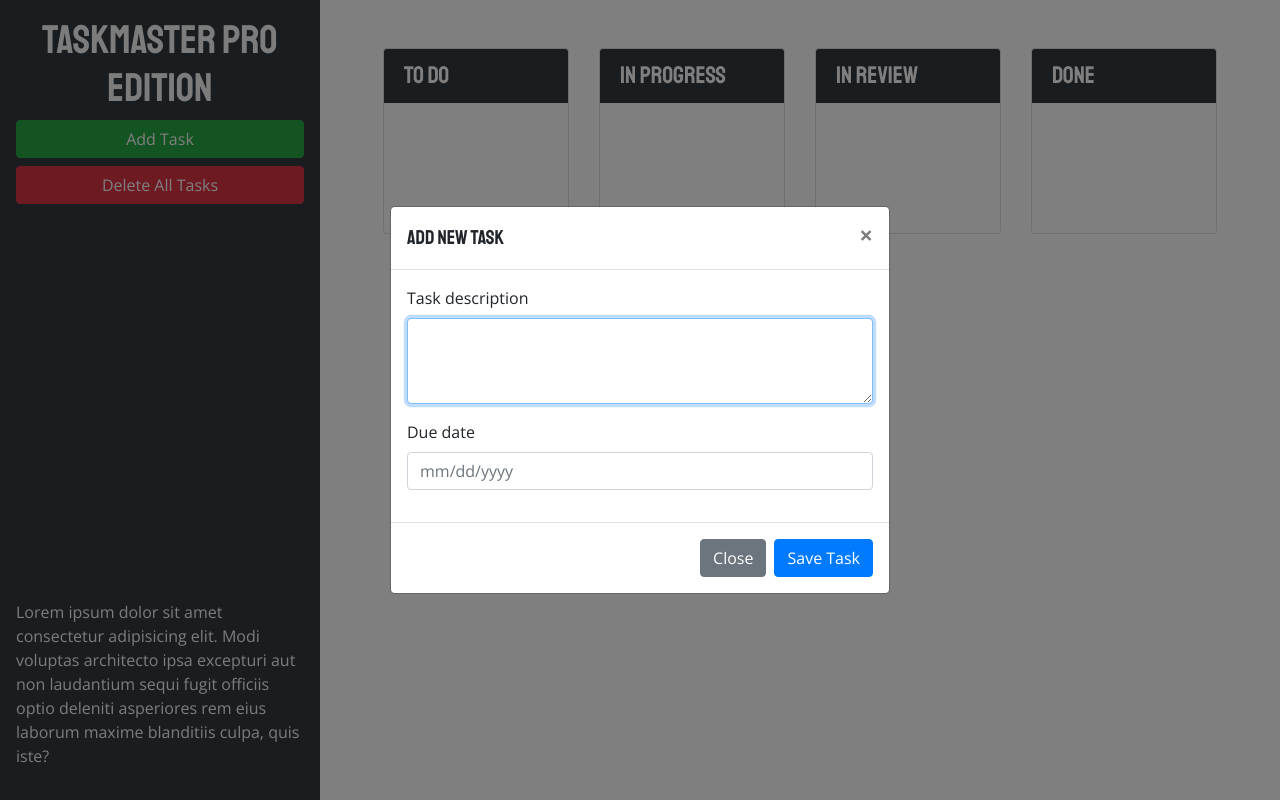
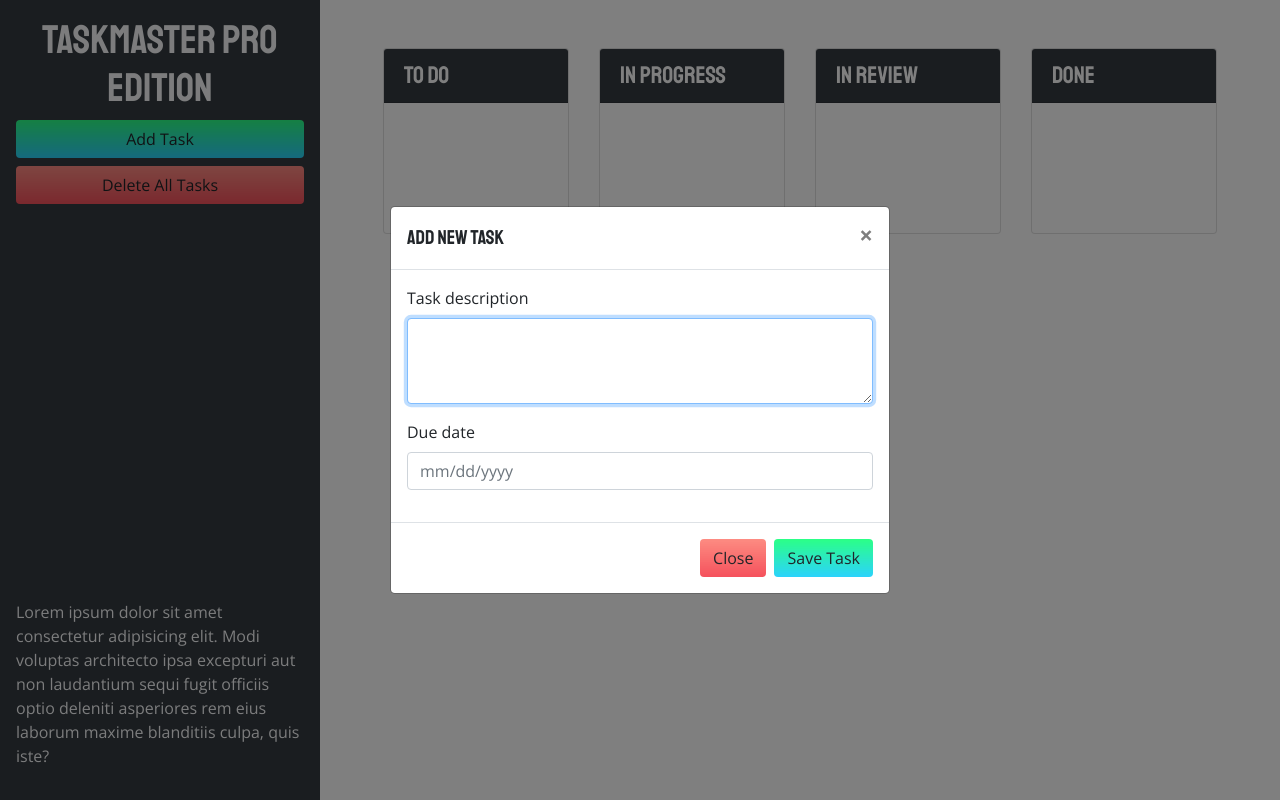
Before and after one commit to jessoliva/taskmaster-pro, a plain HTML site: page index.html in a window 1280 px wide. Both pictures are taken after a click on the button "Add Task". Drawn offline with nearby package versions, Linux system fonts and the light colour scheme; a web font is replaced by a local one.

Commit message:
completed issue: Customize/improve user experience // UX enhancements

```diff
--- a/assets/css/style.css
+++ b/assets/css/style.css
@@ -42,3 +42,48 @@ h1, h2, h3, h4, h5, h6 {
   background-color: rgba(234,0,39,1);
 }
 /* will be applied when a task item is dragged over the trash dropzone */
+
+/* .btn-add, .btn-save {
+  background-color: #FA8BFF; /* if gradient is not supported
+  background-image: linear-gradient(45deg, #FA8BFF 0%, #2BD2FF 52%, #2BFF88 90%);
+  transition: all .5s ease-out;
+  background-size: 1px 100px;
+  background-position: 0 -10px;
+}
+
+.btn-delete, .btn-close {
+  background-color: #EA0028;
+  background-image: linear-gradient(180deg, #FF9A8B 0%, #EA0028 100%);
+  transition: all .5s ease-out;
+  background-size: 1px 100px;
+  background-position: 0 -10px;
+}
+
+.btn-add, .btn-save, .btn-delete, .btn-close:hover {
+  background-position: 1px -50px;
+} */
+
+.btn-add,
+.btn-save {
+  background-color: #FA8BFF; /* if gradient is not supported show this color */
+  background-image: linear-gradient(45deg, #FA8BFF 0%, #2BD2FF 52%, #2BFF88 90%);
+  transition: all .5s ease-out;
+  background-size: 1px 100px;
+  background-position: 0px -10px;
+}
+
+.btn-close,
+.btn-delete {
+  transition: all .5s ease-out;
+  background-size:1px 100px;
+  background-position: 1px -10px;
+  background-color: #ea0028;
+  background-image: linear-gradient(180deg, #FF9A8B 0%, #ea0028 100%);
+}
+
+.btn-save:hover,
+.btn-add:hover,
+.btn-close:hover,
+.btn-delete:hover {
+  background-position: 1px -50px;
+}
--- a/assets/js/script.js
+++ b/assets/js/script.js
@@ -191,7 +191,7 @@ $("#task-form-modal").on("shown.bs.modal", function() {
 });
 
 // save button in modal was clicked
-$("#task-form-modal .btn-primary").click(function() {
+$("#task-form-modal .btn-save").click(function() {
   // get form values
   var taskText = $("#modalTaskDescription").val();
   var taskDate = $("#modalDueDate").val();
--- a/index.html
+++ b/index.html
@@ -30,11 +30,11 @@
       <header class="col-12 col-lg-3 bg-dark text-light sticky-top d-flex flex-column p-4 p-lg-3">
         <h1 class="text-center"><span class="oi oi-task d-inline d-lg-none"></span> Taskmaster Pro Edition</h1>
         <!-- add task button -->
-        <button id="create-task" class="btn btn-block btn-success" data-toggle="modal" data-target="#task-form-modal">
+        <button id="create-task" class="btn btn-block btn-add" data-toggle="modal" data-target="#task-form-modal">
         <span class="oi oi-plus"></span> Add Task
         </button>
         <!-- delete all tasks button -->
-        <button id="remove-tasks" class="btn btn-block btn-danger">
+        <button id="remove-tasks" class="btn btn-block btn-delete">
           <span class="oi oi-trash"></span> Delete All Tasks
         </button>
         <!-- checkmark icon / display=1 makes it bigger / -->
@@ -144,12 +144,12 @@
           <div class="modal-footer">
             <button
               type="button"
-              class="btn btn-secondary"
+              class="btn btn-close"
               data-dismiss="modal"
             >
               Close
             </button>
-            <button type="button" class="btn btn-primary">Save Task</button>
+            <button type="button" class="btn btn-save">Save Task</button>
           </div>
         </div>
       </div>
```
